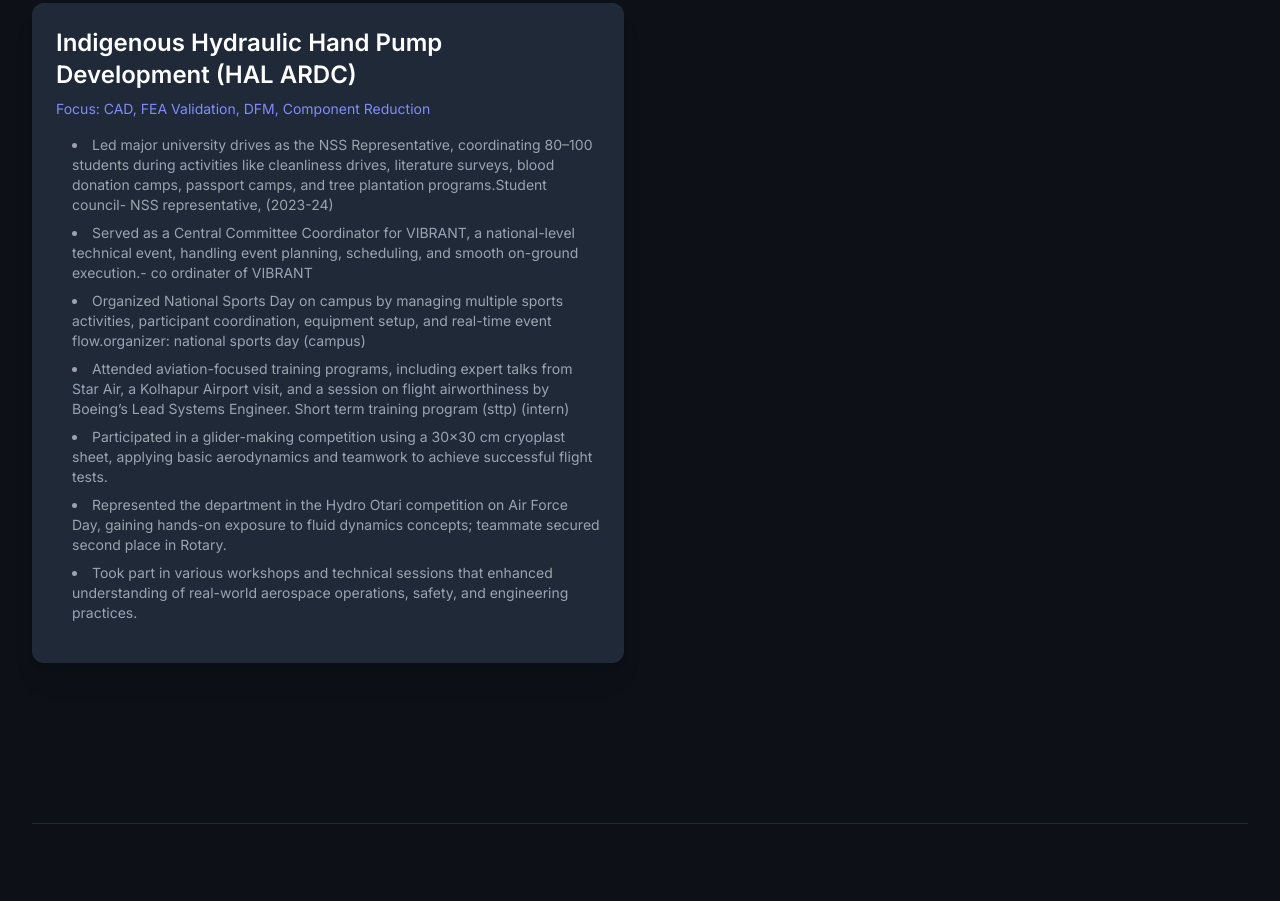
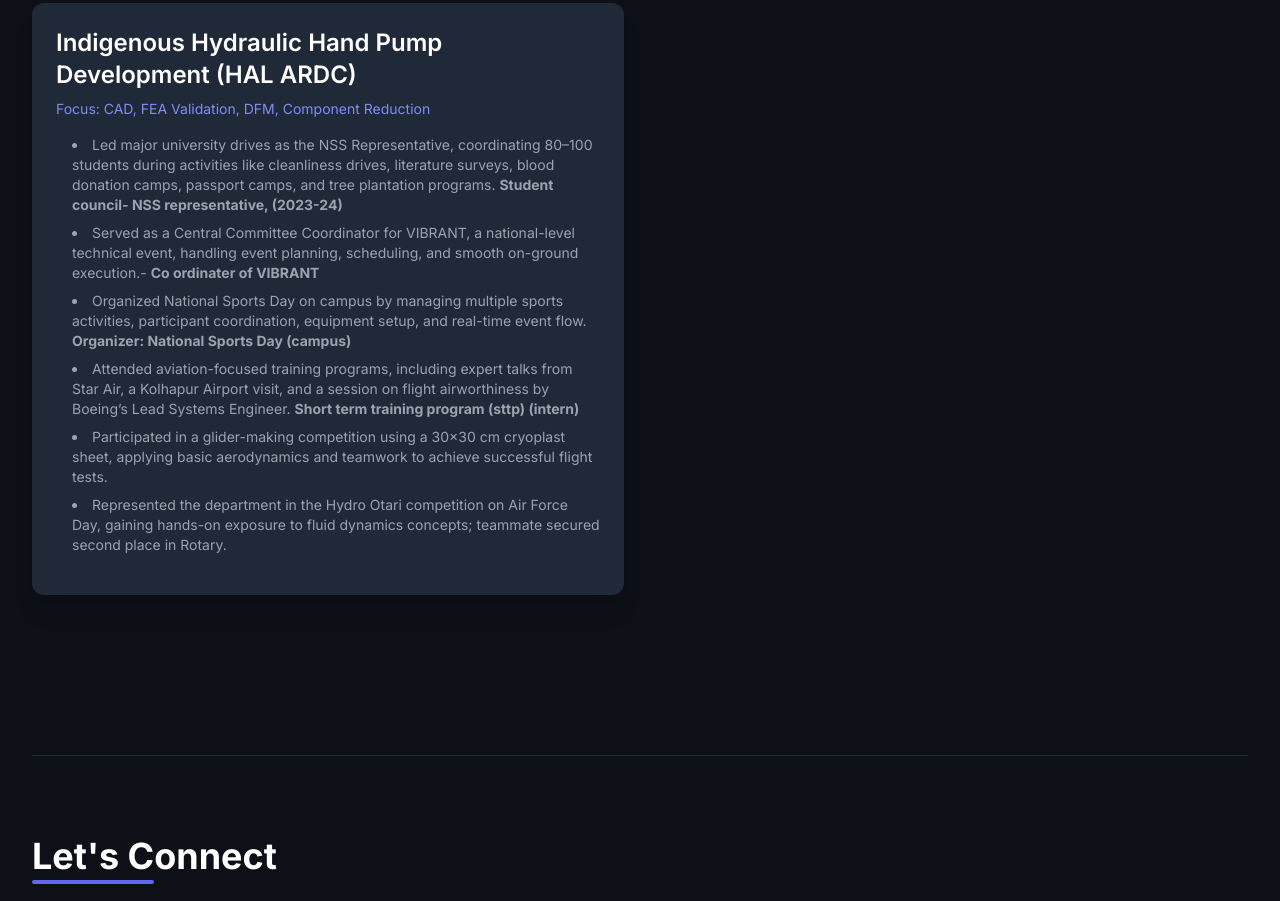
Before and after one commit to sumittbiradar/frontpage_roni, a plain HTML site: page index.html in a window 1280 px wide. Shown: the part 2755-3656 px from the top of the page. Drawn offline with nearby package versions, Linux system fonts and the light colour scheme.

Commit message:
Refinement of existing code

```diff
--- a/index.html
+++ b/index.html
@@ -245,13 +245,12 @@
                     <h2 class="text-2xl font-semibold text-white mb-2">Indigenous Hydraulic Hand Pump Development (HAL ARDC)</h2>
                     <p class="text-sm text-indigo-400 mb-4">Focus: CAD, FEA Validation, DFM, Component Reduction</p>
                     <div class="list-disc list-inside text-gray-400 mb-4 space-y-2 text-sm ml-4">
-                        <li>Led major university drives as the NSS Representative, coordinating 80–100 students during activities like cleanliness drives, literature surveys, blood donation camps, passport camps, and tree plantation programs.Student council- NSS representative, (2023-24)</li>
-                        <li>Served as a Central Committee Coordinator for VIBRANT, a national-level technical event, handling event planning, scheduling, and smooth on-ground execution.- co ordinater of VIBRANT</li>
-                        <li>Organized National Sports Day on campus by managing multiple sports activities, participant coordination, equipment setup, and real-time event flow.organizer: national sports day (campus)</li>
-                        <li>Attended aviation-focused training programs, including expert talks from Star Air, a Kolhapur Airport visit, and a session on flight airworthiness by Boeing’s Lead Systems Engineer. Short term training program (sttp) (intern)</li>
+                        <li>Led major university drives as the NSS Representative, coordinating 80–100 students during activities like cleanliness drives, literature surveys, blood donation camps, passport camps, and tree plantation programs. <b>Student council- NSS representative, (2023-24)</b></li>
+                        <li>Served as a Central Committee Coordinator for VIBRANT, a national-level technical event, handling event planning, scheduling, and smooth on-ground execution.- <b>Co ordinater of VIBRANT</b></li>
+                        <li>Organized National Sports Day on campus by managing multiple sports activities, participant coordination, equipment setup, and real-time event flow. <b>Organizer: National Sports Day (campus)</b></li>
+                        <li>Attended aviation-focused training programs, including expert talks from Star Air, a Kolhapur Airport visit, and a session on flight airworthiness by Boeing’s Lead Systems Engineer. <b>Short term training program (sttp) (intern)</b></li>
                         <li>Participated in a glider-making competition using a 30x30 cm cryoplast sheet, applying basic aerodynamics and teamwork to achieve successful flight tests.</li>
                         <li>Represented the department in the Hydro Otari competition on Air Force Day, gaining hands-on exposure to fluid dynamics concepts; teammate secured second place in Rotary.</li>
-                        <li>Took part in various workshops and technical sessions that enhanced understanding of real-world aerospace operations, safety, and engineering practices.</li>
                 </div>
                 </div>
             </div>
```
